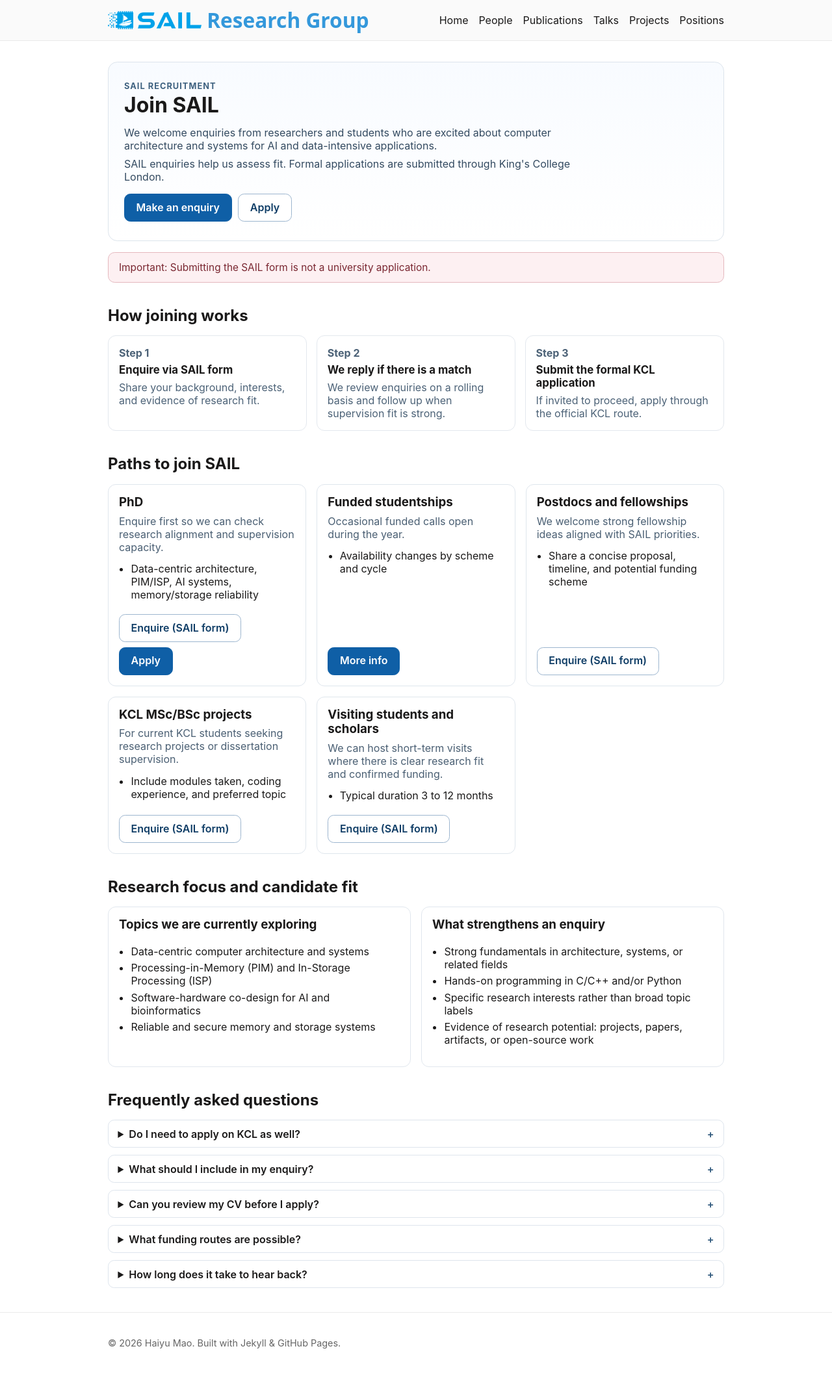
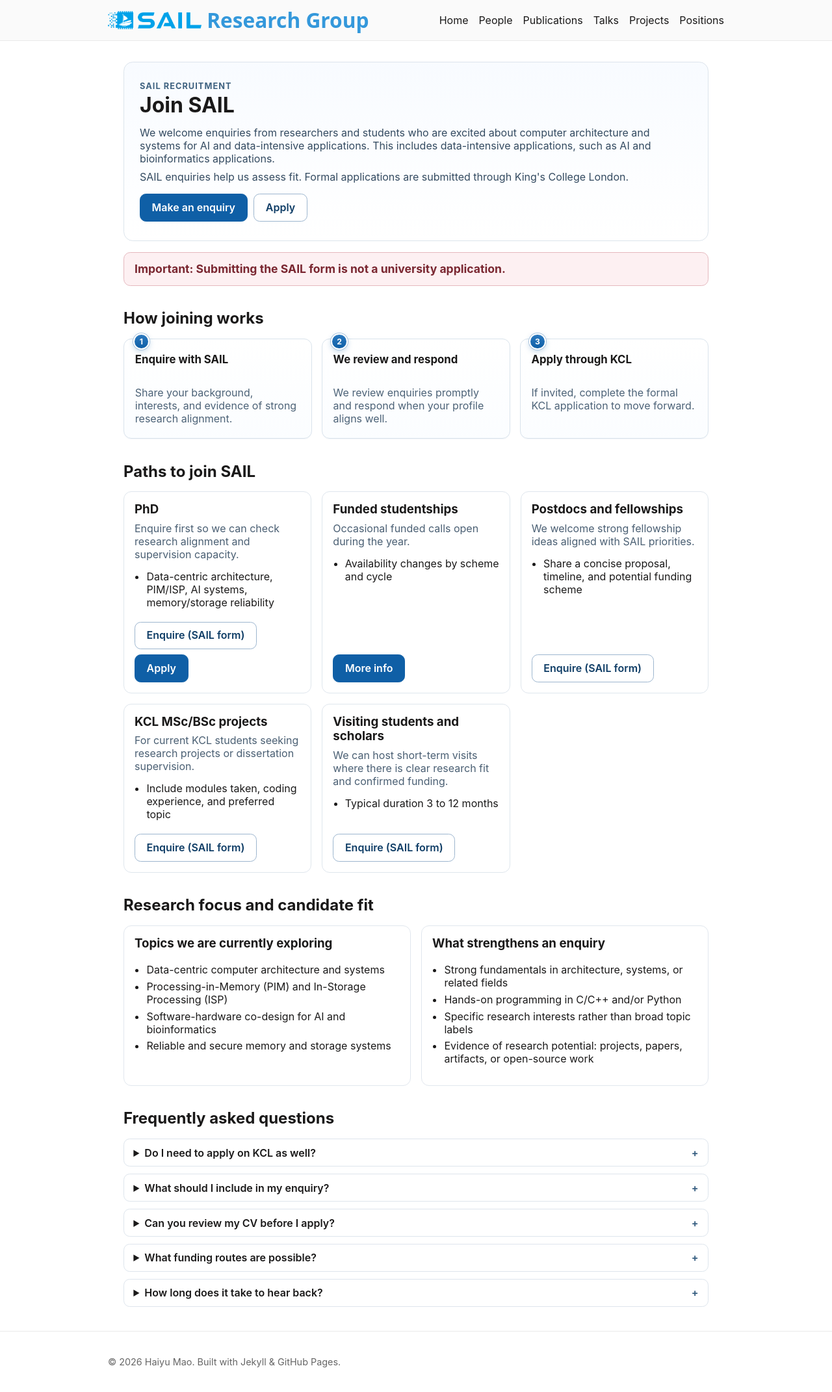
Before and after one commit to sail-research-group/sail-homepage, a Jekyll site: the page built from positions.md, in a window 1280 px wide. Shown: the whole page at 65% size. Built offline with Jekyll 4.4.1, drawn with Linux system fonts in a browser that asks for light colours; before the commit the page ends 2114 px from its top, so only the background shows below that.

Commit message:
Refine positions hero and step-card alignment

```diff
--- a/assets/css/style.css
+++ b/assets/css/style.css
@@ -826,11 +826,28 @@ h1 {
   color: #7a2731;
 }
 
+.recruit-page > .info-banner-warning {
+  display: block;
+  width: 100%;
+  max-width: 100%;
+}
+
+.recruit-page > .info-banner-warning p {
+  font-weight: 700;
+  font-size: 1.1rem;
+  line-height: 1.35;
+}
+
 .recruit-hero {
   padding: 1.8rem 1.5rem;
   border: 1px solid #dce4ec;
   border-radius: 0.9rem;
   background: linear-gradient(180deg, #f8fbff 0%, #ffffff 100%);
+}
+
+.recruit-page {
+  max-width: 900px;
+  margin: 0 auto;
 }
 
 .recruit-hero h1 {
@@ -848,9 +865,14 @@ h1 {
 }
 
 .lead {
-  max-width: 70ch;
+  max-width: none;
   color: #334a60;
   margin: 0.5rem 0;
+  text-wrap: pretty;
+}
+
+.recruit-page p {
+  text-wrap: pretty;
 }
 
 .hero-actions,
@@ -872,30 +894,52 @@ h1 {
 .steps-grid {
   display: grid;
   gap: 0.9rem;
-  grid-template-columns: repeat(auto-fit, minmax(220px, 1fr));
+  grid-template-columns: repeat(3, minmax(0, 1fr));
 }
 
 .step-card {
-  border: 1px solid #e3e8ee;
+  border: 1px solid #d9e3ec;
   border-radius: 0.75rem;
-  background: #ffffff;
-  padding: 1rem;
+  background: linear-gradient(180deg, #ffffff 0%, #fbfdff 100%);
+  padding: 1.3rem 1.05rem 1.05rem;
+  display: flex;
+  flex-direction: column;
+  height: 100%;
+  position: relative;
+  box-shadow: 0 1px 0 rgba(12, 64, 115, 0.05);
+}
+
+.step-icon {
+  width: 1.6rem;
+  height: 1.6rem;
+  border-radius: 999px;
+  border: 2px solid #ffffff;
+  background: linear-gradient(180deg, #2c79bf 0%, #0f5fa6 100%);
+  color: #ffffff;
+  display: flex;
+  align-items: center;
+  justify-content: center;
+  position: absolute;
+  top: -0.58rem;
+  left: 0.85rem;
+  font-size: 0.76rem;
+  font-weight: 700;
+  line-height: 1;
+  box-shadow: 0 0 0 1px #a9c3dd, 0 3px 8px rgba(15, 95, 166, 0.25);
 }
 
 .step-card h3 {
   margin: 0 0 0.45rem;
   font-size: 1.05rem;
+  min-height: 2.6em;
+  text-wrap: balance;
 }
 
 .step-card p {
   margin: 0;
   color: #4c6277;
-}
-
-.step-number {
-  color: #0f5fa6;
-  font-weight: 700;
-  margin-bottom: 0.35rem !important;
+  text-wrap: pretty;
+  min-height: 3.95em;
 }
 
 .recruit-grid {
@@ -1191,6 +1235,18 @@ h1 {
     width: 100%;
   }
 
+  .steps-grid {
+    grid-template-columns: 1fr;
+  }
+
+  .step-card h3 {
+    min-height: 0;
+  }
+
+  .step-card p {
+    min-height: 0;
+  }
+
   .recruit-card-actions {
     flex-direction: column;
   }
--- a/positions.md
+++ b/positions.md
@@ -7,10 +7,12 @@ permalink: /positions/
 {% assign kcl_phd_url = "https://www.kcl.ac.uk/study/postgraduate-research/areas/engineering-phd" %}
 {% assign star_ai_url = "https://www.kcl.ac.uk/research/star-ai" %}
 
+<div class="recruit-page">
+
 <section class="recruit-hero">
   <p class="eyebrow">SAIL Recruitment</p>
   <h1>Join SAIL</h1>
-  <p class="lead">We welcome enquiries from researchers and students who are excited about computer architecture and systems for AI and data-intensive applications.</p>
+  <p class="lead">We welcome enquiries from researchers and students who are excited about computer architecture and systems for AI and data-intensive applications. This includes data-intensive applications, such as AI and bioinformatics applications.</p>
   <p class="lead">SAIL enquiries help us assess fit. Formal applications are submitted through King's College London.</p>
   <div class="hero-actions">
     {% include cta-button.html url="#paths-to-join" label="Make an enquiry" variant="primary" %}
@@ -24,19 +26,19 @@ permalink: /positions/
   <h2>How joining works</h2>
   <div class="steps-grid">
     <article class="step-card">
-      <p class="step-number">Step 1</p>
-      <h3>Enquire via SAIL form</h3>
-      <p>Share your background, interests, and evidence of research fit.</p>
+      <div class="step-icon" aria-hidden="true">1</div>
+      <h3>Enquire with SAIL</h3>
+      <p>Share your background, interests, and evidence of strong research alignment.</p>
     </article>
     <article class="step-card">
-      <p class="step-number">Step 2</p>
-      <h3>We reply if there is a match</h3>
-      <p>We review enquiries on a rolling basis and follow up when supervision fit is strong.</p>
+      <div class="step-icon" aria-hidden="true">2</div>
+      <h3>We review and respond</h3>
+      <p>We review enquiries promptly and respond when your profile aligns well.</p>
     </article>
     <article class="step-card">
-      <p class="step-number">Step 3</p>
-      <h3>Submit the formal KCL application</h3>
-      <p>If invited to proceed, apply through the official KCL route.</p>
+      <div class="step-icon" aria-hidden="true">3</div>
+      <h3>Apply through KCL</h3>
+      <p>If invited, complete the formal KCL application to move forward.</p>
     </article>
   </div>
 </section>
@@ -137,3 +139,5 @@ permalink: /positions/
     </details>
   </div>
 </section>
+
+</div>
```
